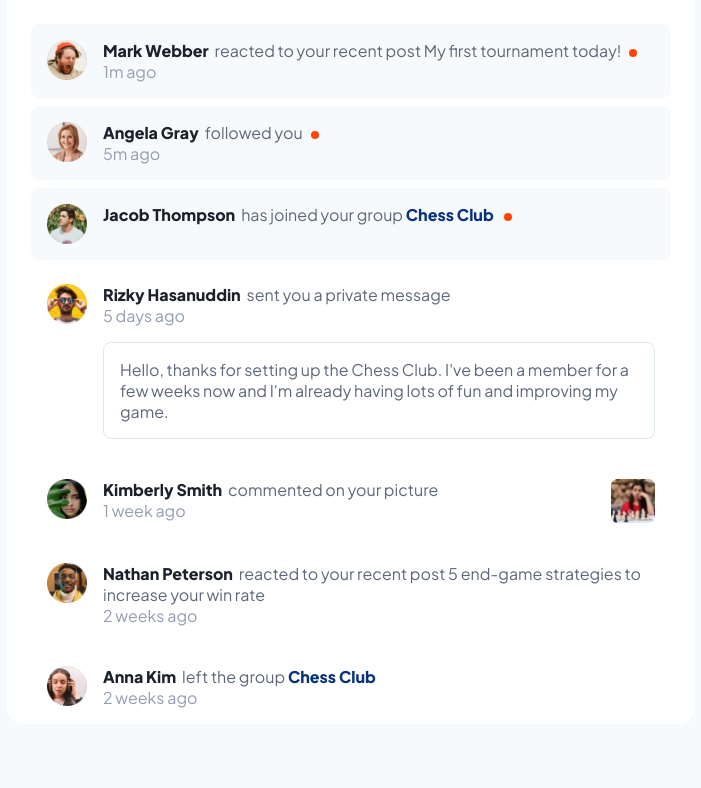
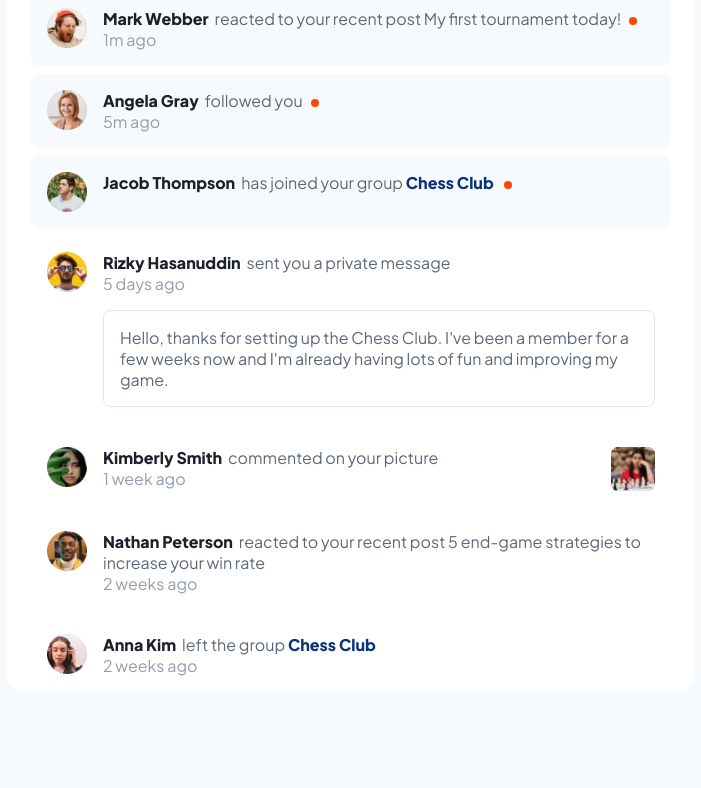
Before and after one commit to DrDardouri/FrontEnd-Challanges, a plain HTML site: page FrontendMentor/junior/4-notifications-page/index.html in a window 1280 px wide. Shown: the part 150-938 px from the top of the page, without its empty margins (289-990 px from the left). After the commit the page ends 874 px from the top, so only its background shows below. Drawn offline with Linux system fonts and the light colour scheme.

Commit message:
notification page 1.1

```diff
--- a/FrontendMentor/junior/4-notifications-page/style.css
+++ b/FrontendMentor/junior/4-notifications-page/style.css
@@ -83,6 +83,12 @@ body {
     padding-top: 0;
 }
 
+/*
+===============
+    Notification header
+===============
+*/
+
 .notifications__header {
     display: flex;
     justify-content: space-between;
@@ -115,6 +121,12 @@ body {
     color: var(--clr-primary-b);
     font-weight: 500;
 }
+
+/*
+==============================
+    Notification body
+==============================
+*/
 
 .notifications__main {
     display: flex;
@@ -194,13 +206,19 @@ body {
     font-weight: 800;
 }
 
+/*
+=============================================
+    Media query
+=============================================
+*/
+
 @media (min-width: 500px) {
     body {
         background-color: var(--clr-neutral-300);
         min-height: 100vh;
         display: grid;
         place-content: center;
-        margin: 4rem 0;
+        margin: 2rem 0;
     }
 
     .container {
```
